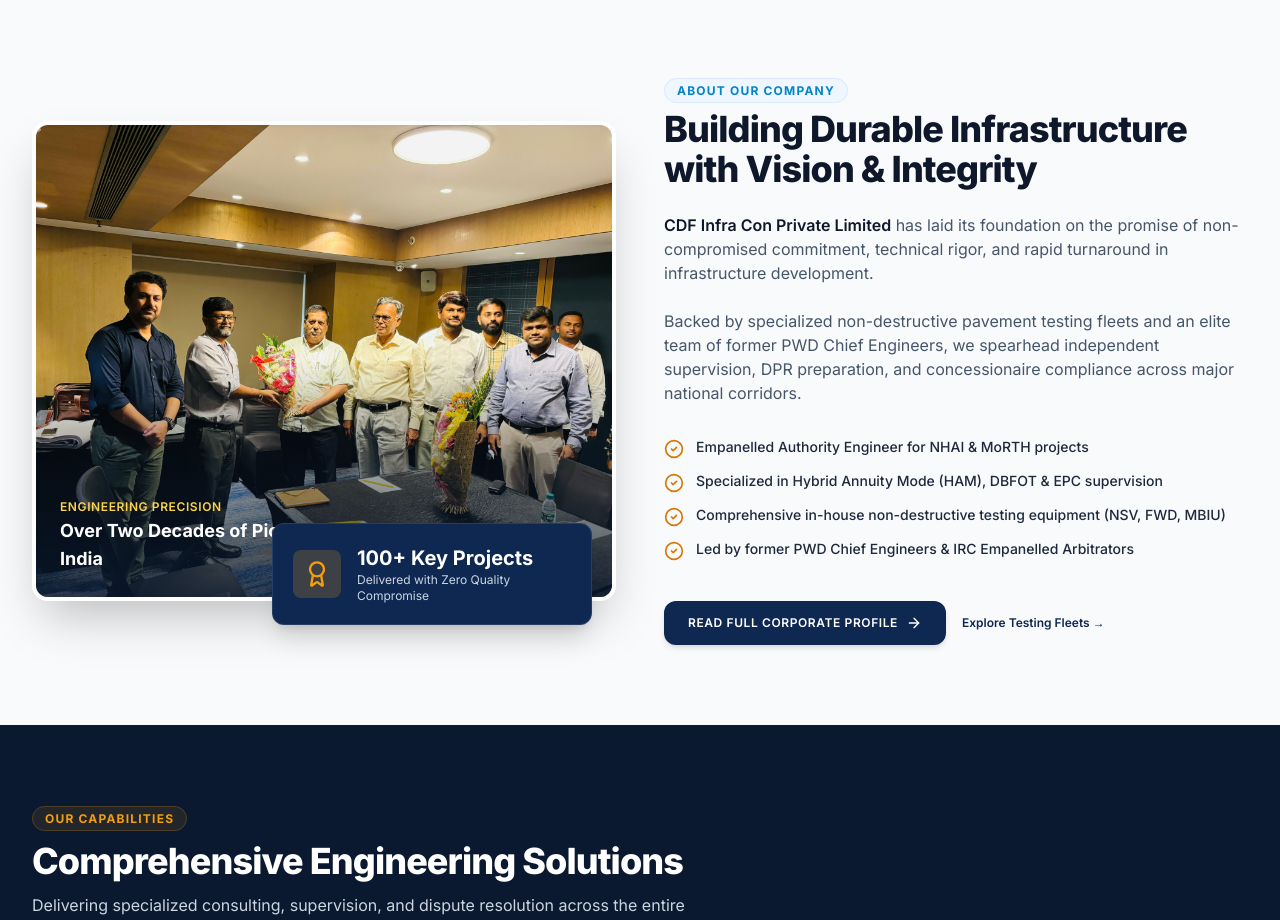
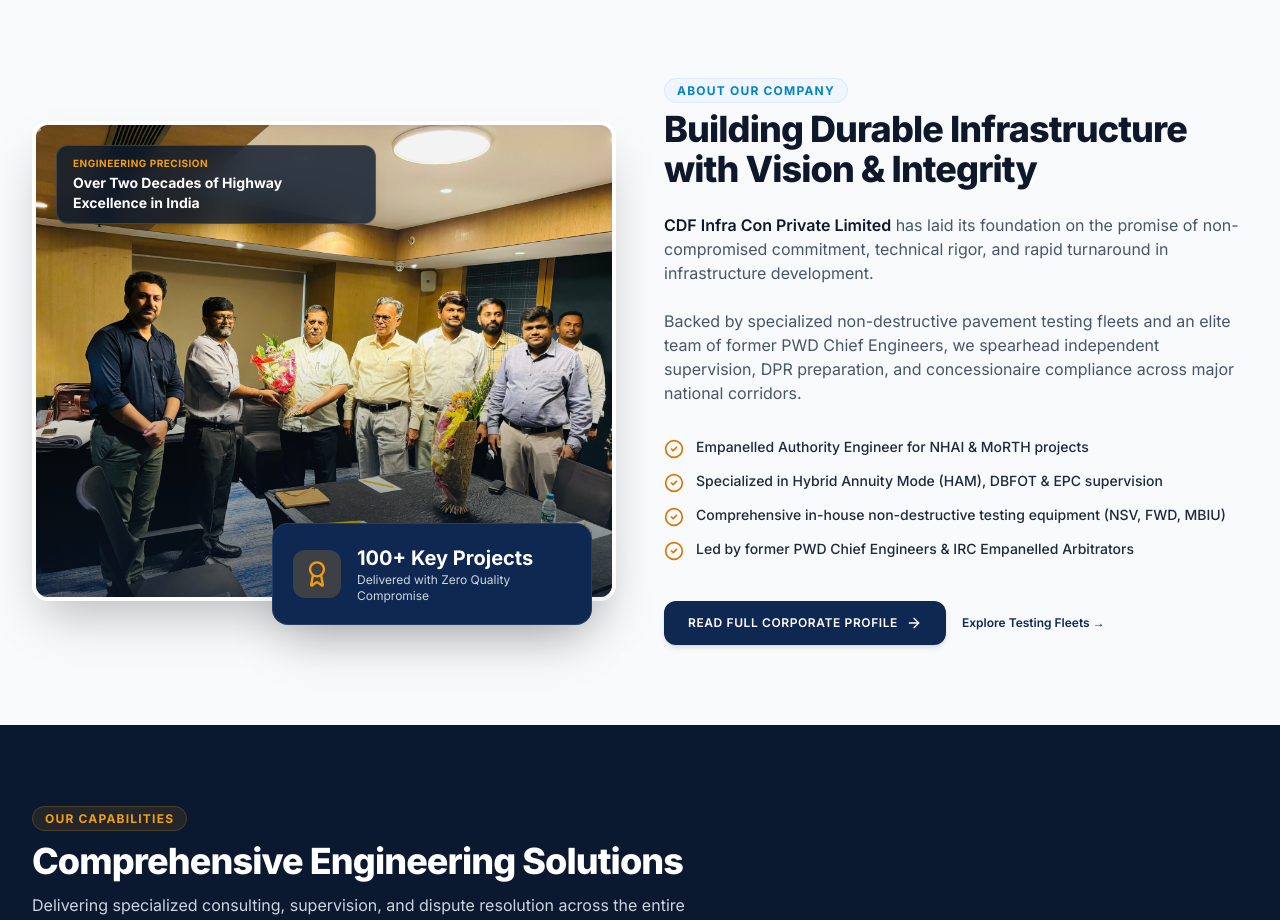
Before and after one commit to i-idea-lab/cdf-infra-con-public-website, a Next.js app: page / in a window 1280 px wide. Shown: the part 1840-2760 px from the top of the page. Built offline with nearby package versions, Linux system fonts and the light colour scheme.

Commit message:
Fix badge overlap: move Engineering Precision tag to top-left to avoid colliding with 100+ Key Projects badge

```diff
--- a/src/components/home/AboutOverview.tsx
+++ b/src/components/home/AboutOverview.tsx
@@ -23,20 +23,22 @@ export default function AboutOverview() {
                 fill
                 className="object-cover"
               />
-              <div className="absolute inset-0 bg-gradient-to-t from-brand-dark/80 via-transparent to-transparent" />
-              <div className="absolute bottom-6 left-6 right-6 text-white">
-                <span className="text-xs uppercase tracking-wider text-amber-300 font-semibold">
+              <div className="absolute inset-0 bg-gradient-to-t from-brand-dark/60 via-transparent to-transparent" />
+
+              {/* Top-left tag badge to avoid any collision with the bottom-right card */}
+              <div className="absolute top-5 left-5 max-w-xs bg-brand-dark/80 backdrop-blur-md px-4 py-2.5 rounded-xl border border-white/15 text-white shadow-lg">
+                <span className="text-[10px] uppercase tracking-wider text-brand-gold font-bold block">
                   Engineering Precision
                 </span>
-                <p className="text-base font-bold sm:text-lg">
-                  Over Two Decades of Pioneering Highway Engineering in India
+                <p className="text-xs sm:text-sm font-bold text-white mt-0.5 leading-snug">
+                  Over Two Decades of Highway Excellence in India
                 </p>
               </div>
             </div>
 
             {/* Overlapping secondary badge */}
-            <div className="absolute -bottom-6 -right-4 sm:right-6 bg-brand-navy text-white p-5 rounded-xl shadow-xl border border-white/10 hidden sm:flex items-center gap-4 max-w-xs">
-              <div className="w-12 h-12 rounded-lg bg-brand-gold/20 flex items-center justify-center shrink-0">
+            <div className="absolute -bottom-6 -right-2 sm:right-6 bg-brand-navy text-white p-5 rounded-2xl shadow-2xl border border-white/10 hidden sm:flex items-center gap-4 max-w-xs z-10">
+              <div className="w-12 h-12 rounded-xl bg-brand-gold/20 flex items-center justify-center shrink-0">
                 <Award className="w-7 h-7 text-brand-gold" />
               </div>
               <div>
```
